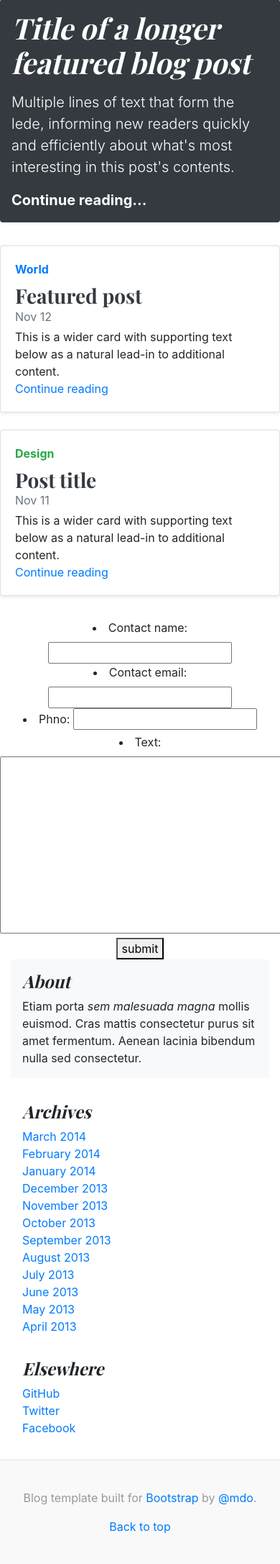
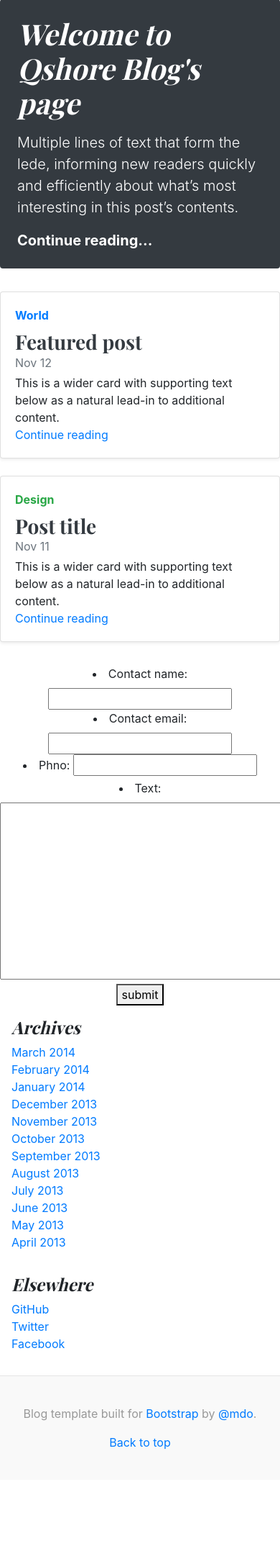
Before and after one commit to giri1909/blog, a Django app: page /blog/contact/ in a window 390 px wide; the page is wider, and only the part inside the window is pictured. Shown: the part 158-2331 px from the top of that part at 72% size. After the commit the page ends 2172 px from the top of that part, so only its background shows below. Run offline with Django 3.2, Linux system fonts and the light colour scheme; some libraries are stand-ins or nearby versions.

Commit message:
blog project

```diff
--- a/website/blogg/urls.py
+++ b/website/blogg/urls.py
@@ -8,7 +8,7 @@
 
 from .views import Thanks,StudentInsert
 
-from .views import BlogPost
+from .views import BlogPost,AboutUs
 from .views import Home
 urlpatterns = [
 
@@ -26,4 +26,5 @@
 	url(r'^studentinsert/',StudentInsert),
     url(r'^postblog/', BlogPost, name='postblog'),
     url(r'^$', Home, name='home'),
+    url(r'^aboutus/',AboutUs, name='aboutus'),
 ]
--- a/website/blogg/views.py
+++ b/website/blogg/views.py
@@ -47,8 +47,7 @@
     return render(request,'blogg/test.html',context)
 
 
-def Thanks(request): #<==========added
-    return HttpResponse("Thank you and Have a great day!!!,I will inform you soon")
+
 
 from django.http import HttpResponse,HttpResponseRedirect
 from django.core.mail import EmailMessage
@@ -134,3 +133,13 @@
 def Home(request):
     context={}
     return render(request,'home.html',context)
+
+
+def AboutUs(request):
+    context = {}
+    return render(request,'blogg/about_us.html',context)
+
+
+def Thanks(request):
+    #return HttpResponse("Thank you and Have a great day!!!,I will inform you soon")
+    return render(request, 'blogg/thankyou.html', {})
--- a/website/templates/base.html
+++ b/website/templates/base.html
@@ -1,18 +1,16 @@
-
 <!doctype html>
 <html lang="en">
 {% include 'bootstrap/head.html' %}
-
-  <body>
 {% include 'bootstrap/header.html' %}
 {% include 'bootstrap/navbar.html' %}
 {% include 'bootstrap/jumbotron.html' %}
 {% include 'bootstrap/extra.html' %}
 
 {% block 'content' %}   {% endblock %}
-
+{% block 'title' %}     {% endblock %}
 
 {% include 'bootstrap/sidebar.html' %}
 {% include 'bootstrap/footer.html' %}
-  </body>
+
+
 </html>
--- a/website/templates/bootstrap/jumbotron.html
+++ b/website/templates/bootstrap/jumbotron.html
@@ -1,7 +1,7 @@
-<div class="jumbotron p-3 p-md-5 text-white rounded bg-dark">
-        <div class="col-md-6 px-0">
-          <h1 class="display-4 font-italic">Title of a longer featured blog post</h1>
-          <p class="lead my-3">Multiple lines of text that form the lede, informing new readers quickly and efficiently about what's most interesting in this post's contents.</p>
-          <p class="lead mb-0"><a href="#" class="text-white font-weight-bold">Continue reading...</a></p>
-        </div>
-      </div>
+<div class="jumbotron p-4 p-md-5 text-white rounded bg-dark">
+    <div class="col-md-6 px-0">
+      <h1 class="display-4 font-italic">Welcome to Qshore Blog's page</h1> <!-- modified -->
+      <p class="lead my-3">Multiple lines of text that form the lede, informing new readers quickly and efficiently about what’s most interesting in this post’s contents.</p>
+      <p class="lead mb-0"><a href="#" class="text-white font-weight-bold">Continue reading...</a></p>
+    </div>
+  </div>
--- a/website/templates/bootstrap/navbar.html
+++ b/website/templates/bootstrap/navbar.html
@@ -1,8 +1,8 @@
 <div class="nav-scroller py-1 mb-2">
-    <nav class="nav d-flex justify-content-between">
-      <a class="p-2 text-muted" href="{% url 'home' %}">Home</a>
-      <a class="p-2 text-muted" href="{% url 'postblog' %}">Post a blog</a>
-      <a class="p-2 text-muted" href="{% url 'contact' %}">Contact</a>
-      <a class="p-2 text-muted" href="#">About Us</a>
-    </nav>
+  <nav class="nav d-flex justify-content-between">
+    <a class="p-2 text-muted" href="{% url 'home' %}">Home</a>
+    <a class="p-2 text-muted" href="{% url 'postblog' %}">Post a blog</a>
+    <a class="p-2 text-muted" href="{% url 'contact' %}">Contact</a>
+    <a class="p-2 text-muted" href="{% url 'aboutus' %}">About Us</a>
+  </nav>
 </div>
--- a/website/templates/bootstrap/sidebar.html
+++ b/website/templates/bootstrap/sidebar.html
@@ -1,11 +1,3 @@
-
-
-        <aside class="col-md-4 blog-sidebar">
-          <div class="p-3 mb-3 bg-light rounded">
-            <h4 class="font-italic">About</h4>
-            <p class="mb-0">Etiam porta <em>sem malesuada magna</em> mollis euismod. Cras mattis consectetur purus sit amet fermentum. Aenean lacinia bibendum nulla sed consectetur.</p>
-          </div>
-
           <div class="p-3">
             <h4 class="font-italic">Archives</h4>
             <ol class="list-unstyled mb-0">
--- a/website/templates/prod.html
+++ b/website/templates/prod.html
@@ -5,7 +5,7 @@
 </head>
 <body bgcolor="lightblue">
 	<center>
-<table border="2" height="100" width="500">
+<table border="2" height="200" width="500">
 	<caption><h3>Books Mela</h3></caption>
 	<thead>
 		<th>Pid</th>
--- a/website/templates/prodonedy.html
+++ b/website/templates/prodonedy.html
@@ -5,7 +5,7 @@
 </head>
 <body bgcolor="lightblue">
 	<center>
-<table border="2" height="100" width="500">
+<table border="3" height="200" width="500">
 	<caption><h3>Books Mela</h3></caption>
 	<thead>
 		<th>Pid</th>
--- a/website/templates/productsmultiple.html
+++ b/website/templates/productsmultiple.html
@@ -6,7 +6,7 @@
 </head>
 <body bgcolor="lightblue">
 	<center>
-<table border="2" height="100" width="500">
+<table border="2" height="200" width="500">
 	<caption><h3>Books Mela</h3></caption>
 	<thead>
 
@@ -21,7 +21,7 @@
         <td>{{i.pid}}</td>
         <td>{{i.pname | capfirst | cut:" " }}</td>
         <td>{{i.price | add:"100" }}</td>
-        <td>{{i.author}}</td>
+        <td>{{i.author }}</td>
 
         {% if i.price > 500 %}
         <td> 15% Discount</td>
```
Also changed, not shown: website/db.sqlite3. Lines whose indentation alone changed are shown as unchanged.
